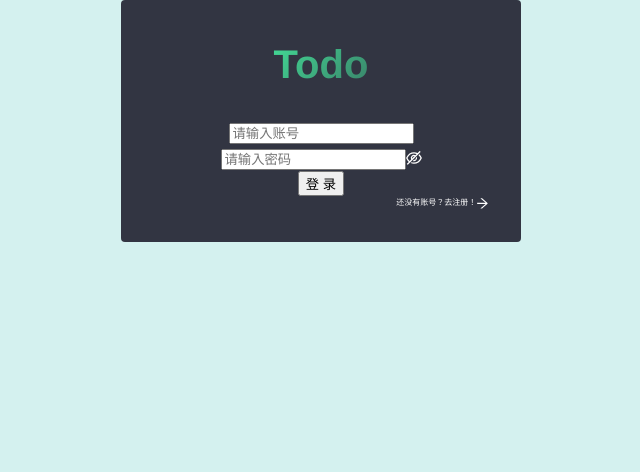
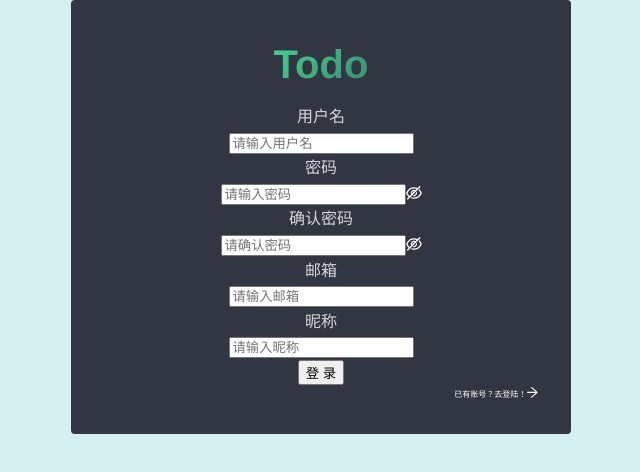
Before and after one commit to 18339167199/todoList, a Vue app: page /login in a window 1280 px wide. Shown: the top 472 px of the page, without its empty margins (319-959 px from the left). Built offline with nearby package versions, Linux system fonts and the light colour scheme.

Commit message:
完成注册表单

```diff
--- a/components.d.ts
+++ b/components.d.ts
@@ -18,6 +18,7 @@ declare module '@vue/runtime-core' {
     ARow: typeof import('ant-design-vue/es')['Row']
     Login: typeof import('./src/components/login.vue')['default']
     LoginComp: typeof import('./src/components/loginComp.vue')['default']
+    RegisterComp: typeof import('./src/components/registerComp.vue')['default']
     RouterLink: typeof import('vue-router')['RouterLink']
     RouterView: typeof import('vue-router')['RouterView']
   }
--- a/src/components/loginComp.vue
+++ b/src/components/loginComp.vue
@@ -2,17 +2,19 @@
   <div class="login-box">
     <h1>Todo</h1>
     <a-form
+      name="loginForm"
       class="form"
       :model="formState"
+      :rules="{
+        username: [{ required: true, message: '请输入账户名!' }],
+        password: [{ required: true, message: '请输入密码!' }]
+      }"
       @finish="login"
       @finishFailed="validateFailed"
       ref="form"
     >
       <!-- username -->
-      <a-form-item
-        name="username"
-        :rules="[{ required: true, message: '请输入账户名!' }]"
-      >
+      <a-form-item name="username">
         <a-input
           size="large"
           v-model:value="formState.username"
@@ -21,10 +23,7 @@
       </a-form-item>
 
       <!-- password -->
-      <a-form-item
-        name="password"
-        :rules="[{ required: true, message: '请输入密码!' }]"
-      >
+      <a-form-item name="password">
         <a-input-password
           size="large"
           v-model:value="formState.password"
@@ -43,12 +42,10 @@
             登录
           </a-button>
         </a-row>
-
       </a-form-item>
-
     </a-form>
     <div class="register">
-      <p class="p">
+      <p class="p" @click="() => { emit('switch') }">
         <span>还没有账号？去注册！</span>
         <arrow-right-outlined class="arrow"/>
       </p>
@@ -64,6 +61,8 @@ type FormState = {
   username: string,
   password: string
 }
+
+const emit = defineEmits(['switch'])
 
 const formState = reactive<FormState>({
   username: '',
--- /dev/null
+++ b/src/components/registerComp.vue
@@ -0,0 +1,199 @@
+<template>
+  <div class="register">
+    <h1>Todo</h1>
+    <a-form
+      name="registerForm"
+      class="form"
+      layout="vertical"
+      :model="formState"
+      @finish="register"
+      @finishFailed="validateFailed"
+      ref="form"
+    >
+
+      <a-form-item
+        v-for="(formItem, key) in formItems"
+        :key="key"
+        :label="formItem.label"
+        :name="key"
+        :rules="formItem.rules"
+        validateFirst
+      >
+        <a-input
+          v-if="formItem.type === 'text'"
+          size="large"
+          v-model:value="formState[key]"
+          :placeholder="formItem.placeholder"
+        />
+        <a-input-password
+          v-else-if="formItem.type === 'password'"
+          size="large"
+          v-model:value="formState[key]"
+          :placeholder="formItem.placeholder"
+        />
+      </a-form-item>
+
+      <!-- submit button -->
+      <a-form-item >
+        <a-row style="width: 100%; justify-content: flex-end;">
+          <a-button
+            class="login-btn"
+            html-type="submit"
+            size="default"
+          >
+            登录
+          </a-button>
+        </a-row>
+      </a-form-item>
+
+    </a-form>
+    <div class="to-login">
+      <p class="p" @click="() => { emit('switch') }">
+        <span>已有账号？去登陆！</span>
+        <arrow-right-outlined class="arrow"/>
+      </p>
+    </div>
+  </div>
+</template>
+
+<script lang="ts" setup>
+import { reactive } from 'vue'
+import { ArrowRightOutlined } from '@ant-design/icons-vue'
+
+type FormState = {
+  username: string,
+  password: string,
+  dPassword: string,
+  email: string,
+  nikeName: string
+}
+
+type FormConfig = {
+  type: 'text' | 'password',
+  label: string,
+  placeholder: string
+  rules?: unknown
+}
+
+const emit = defineEmits(['switch'])
+
+const formState = reactive<FormState>({
+  username: '',
+  password: '',
+  dPassword: '',
+  email: '',
+  nikeName: ''
+})
+
+const validateDpassword = () => {
+  return new Promise((resolve, reject) => {
+    if (formState.dPassword !== formState.password) {
+      reject(new Error('两次输入的密码不一致，请检查'))
+    }
+    resolve(true)
+  })
+}
+
+const formItems = reactive<{[propName in keyof FormState]: FormConfig}>({
+  username: {
+    type: 'text',
+    label: '用户名',
+    placeholder: '请输入用户名',
+    rules: [
+      { required: true, message: '请输入用户名' },
+      { min: 8, max: 16, message: '用户名长度为 8 ~ 16 个字符' }
+    ]
+  },
+  password: {
+    type: 'password',
+    label: '密码',
+    placeholder: '请输入密码',
+    rules: [
+      { required: true, message: '请输入密码' },
+      { validator: validateDpassword }
+    ]
+  },
+  dPassword: {
+    type: 'password',
+    label: '确认密码',
+    placeholder: '请确认密码',
+    rules: [
+      { required: true, message: '请确认密码' },
+      { validator: validateDpassword }
+    ]
+  },
+  email: {
+    type: 'text',
+    label: '邮箱',
+    placeholder: '请输入邮箱'
+  },
+  nikeName: {
+    type: 'text',
+    label: '昵称',
+    placeholder: '请输入昵称'
+  }
+})
+
+const register = () => {
+  console.log('register')
+}
+
+const validateFailed = () => {
+  console.log('validateFailed!')
+}
+
+</script>
+
+<style lang="scss" scoped>
+$main-body-bg: #323542;
+
+.register {
+  width: 80%;
+  margin: 0 auto;
+  border-radius: $border-radius;
+  background: $main-body-bg;
+  padding: 2rem;
+  box-sizing: border-box;
+  max-width: 500px;
+
+  h1 {
+    font-weight: bolder;
+    margin-top: 0;
+    margin-bottom: .5rem;
+    font-size: 2.5rem;
+    background: -webkit-linear-gradient(315deg, #42d392 35%, #323542);
+    background-clip: text;
+    -webkit-background-clip: text;
+    -webkit-text-fill-color: transparent;
+  }
+
+  .form {
+    color: #fff;
+    ::v-deep(.ant-form-item-label > label) {
+      color: #fff;
+      opacity: .8;
+    }
+  }
+
+  .to-login {
+    margin: 0;
+    text-align: right;
+    font-size: .5rem;
+    color: #fff;
+    display: flex;
+    justify-content: flex-end;
+    align-items: center;
+
+    .p {
+      cursor: pointer;
+      margin: 0;
+      &:hover {
+        color: #42d392;
+      }
+    }
+    .arrow {
+      font-size: .8rem;
+    }
+  }
+}
+</style>
--- a/src/views/LoginAndRegisterView.vue
+++ b/src/views/LoginAndRegisterView.vue
@@ -3,7 +3,13 @@
     <a-layout-content class="login-main">
       <login-comp
         v-show="!isRegisterMode"
+        @switch="switchStaus"
         ref="login"
+      />
+      <register-comp
+        v-show="isRegisterMode"
+        @switch="switchStaus"
+        ref="register"
       />
     </a-layout-content>
   </a-layout>
@@ -12,9 +18,10 @@
 <script setup lang="ts">
 import { ref } from 'vue'
 import LoginComp from '#/loginComp.vue'
+import RegisterComp from '#/registerComp.vue'
 
-const isRegisterMode = ref<boolean>(false)
-const switchToRegister = () => {
+const isRegisterMode = ref<boolean>(true)
+const switchStaus = () => {
   isRegisterMode.value = !(isRegisterMode.value)
 }
 </script>
```
